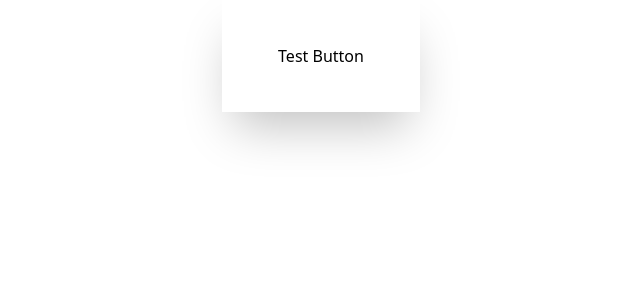
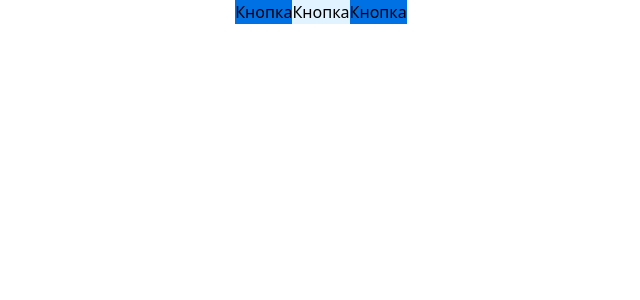
Before and after one commit to maxgrigoriew/prime-library, a Vue app in the folder FRONTEND/: page / in a window 1280 px wide. Shown: the top 300 px of the page, without its empty margins (319-959 px from the left). Built offline with nearby package versions, Linux system fonts and the light colour scheme.

Commit message:
ui: добавлен компонент UiButton

```diff
--- a/FRONTEND/src/App.vue
+++ b/FRONTEND/src/App.vue
@@ -1,13 +1,12 @@
 <script setup lang="ts">
+import UiButton from "./ui/UiButton.vue";
 </script>
 
 <template>
     <div class="d-min-h-screen bg-gradient-to-br d-from-blue-500 to-purple-600 flex items-center justify-center">
-      <div class="d-bg-white p-8 d-rounded-2xl shadow-2xl max-w-md mx-4">
-        <button class="w-full d-bg-blue-600 d-hover:bg-blue-700 d-text-white py-3 px-6 d-rounded-xl d-font-semibold d-transition-all d-duration-200">
-          Test Button
-        </button>
-      </div>
+      <UiButton>Кнопка</UiButton>
+      <UiButton type="secondary">Кнопка</UiButton>
+      <UiButton type="primary">Кнопка</UiButton>
     </div>
 </template>
 
--- /dev/null
+++ b/FRONTEND/src/router/route.names.ts
@@ -0,0 +1,3 @@
+export const ROUTE_NAMES: Record<string, string> = {
+    'sdf': 'sdfff'
+}
--- /dev/null
+++ b/FRONTEND/src/stories/Test.vue
@@ -0,0 +1,11 @@
+<script setup lang="ts">
+
+</script>
+
+<template>
+  <div>test</div>
+</template>
+
+<style scoped>
+
+</style>
--- /dev/null
+++ b/FRONTEND/src/ui/UiButton.vue
@@ -0,0 +1,35 @@
+<script setup lang="ts">
+
+import type {ButtonType} from "./types.ts";
+import {computed} from "vue";
+import {BUTTON_CLASSES_BY_TYPE} from "./constants.ts";
+
+defineOptions({
+  name: 'UiButton'
+})
+
+type Props = {
+  text?: string
+  type?: ButtonType
+}
+
+const {
+  type = 'primary',
+  text
+} = defineProps<Props>()
+
+
+const buttonTypeClass = computed(() => BUTTON_CLASSES_BY_TYPE[type])
+</script>
+
+<template>
+  <button :class="[buttonTypeClass]">
+    <slot>
+      {{text}}
+    </slot>
+  </button>
+</template>
+
+<style scoped>
+
+</style>
--- /dev/null
+++ b/FRONTEND/src/ui/constants.ts
@@ -0,0 +1,6 @@
+import type {ButtonType} from "./types.ts";
+
+export const BUTTON_CLASSES_BY_TYPE: Record<ButtonType, string> = {
+    primary: 'bg-blueberry-5',
+    secondary: 'bg-blueberry-1'
+}
--- /dev/null
+++ b/FRONTEND/src/ui/types.ts
@@ -0,0 +1,5 @@
+export const buttonSizes = ['sm', 'md', 'lg'] as const
+export type ButtonSize = typeof buttonSizes[number]
+
+export const buttonTypes = ['primary', 'secondary'] as const
+export type ButtonType = typeof buttonTypes[number]
```
